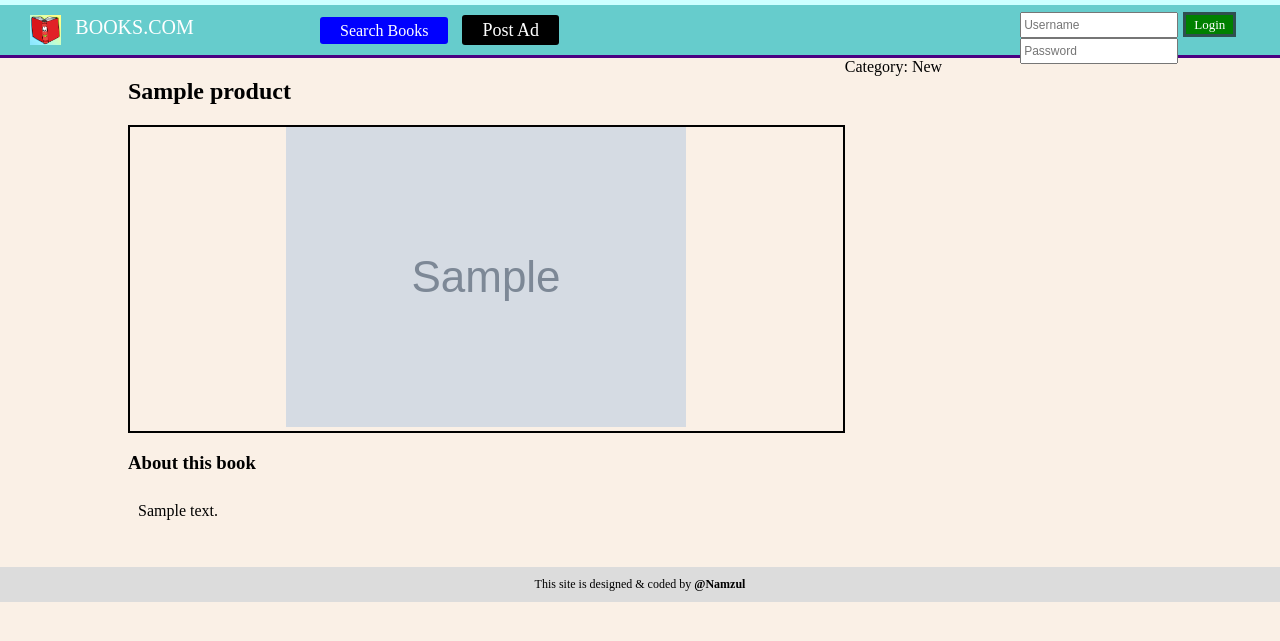
After one commit to NazmulHaque/books, a Django app: page /product/1/ in a window 1280 px wide. The commit adds this page. Shown: the top 641 px of the page. Run offline with Django 3.2, Linux system fonts and the light colour scheme; tables that the repository leaves empty hold one stand-in row (values such as "Sample post"); grey boxes marked "Sample" are stand-in pictures; parts of the project's set-up code (start-up, migrations or seed data) failed here and were passed over.

Commit message:
product view add

```diff
--- a/products/urls.py
+++ b/products/urls.py
@@ -2,6 +2,6 @@ from django.conf.urls import patterns, include, url
 
 urlpatterns = patterns('',
     url(r'^add/$', 'products.views.add'),
-    #url(r'^(?P<product_id>\d+)/$', 'products.views.product_view'),
+    url(r'^(?P<product_id>\d+)/$', 'products.views.product_view'),
 
 )
--- a/products/views.py
+++ b/products/views.py
@@ -47,7 +47,12 @@ def search(request):
     context.update(csrf(request))
     if request.method == 'POST':
         query = request.POST.get('query')
-        books = Product.objects.filter(title__icontains=query)
-        context['books'] = books
+        products = Product.objects.filter(title__icontains=query)
+        context['products'] = products
         return render_to_response('search-result.html', context)
     return render_to_response('search.html', context)
+def product_view(request, product_id):
+    context = {}
+    product = Product.objects.get(pk=product_id)
+    context['product'] = product
+    return render_to_response("products/product-view.html", context)
--- a/static/css/style.css
+++ b/static/css/style.css
@@ -65,16 +65,16 @@ body {
     height: 30px;
 }
 
-.content {
+body .content {
     width: 80%;
     padding: 0;
     margin: 0 auto;
+    background-color: #ffffff;
 }
 
 .home-message {
     width: 60%;
     float: left;
-    background-color: #ffffff;
     margin: 20px 0;
 }
 
@@ -89,7 +89,6 @@ body {
     margin-top: 20px;
     float: right;
     width: 32%;
-    background-color: #ffffff;
     text-align: center;
     padding: 0 0 35px 0;
 }
@@ -165,7 +164,6 @@ body {
 
 .user-settings {
     display: none;
-    background-color: #ffffff;
 }
 
 .user-settings ul {
@@ -284,7 +282,6 @@ login-form .form-error {
 
 .left-sidebar ul li {
     width: 70%;
-    background-color: #ffffff;
     padding: 10px 0 10px 10px;
     border-bottom: 2px solid #DCDCDC;
     text-align: left;
@@ -416,9 +413,7 @@ login-form .form-error {
     background-color: #C0C0C0;
 }
 
-.user-ads-view ul:nth-of-type(odd) {
-    background-color: #ffffff;
-}
+
 .user-ads-view ul:first-of-type {
     background-color: #6495ED;
 }
@@ -445,34 +440,60 @@ login-form .form-error {
     background-color: #F5F5F5;
 }
 
-.book-thumbnail, .book-title, .book-price {
+.product-thumbnail, .product-title, .product-price {
     float: left;
 }
 
-.book-thumbnail {
+.product-thumbnail {
     width: 25%;
 }
 
-.book-thumbnail img {
+.product-thumbnail img {
     width: 150px;
     border: 2px solid #DCDCDC;
 }
 
-.book-title {
+.product-title {
     width: 65%;
     margin: 20px 0;
 }
 
-.book-title .title {
+.product-title .title {
     font-size: 20px;
     font-weight: bold;
-    text-transform: uppercase;
 }
 
-.book-title .post-info {
+.product-title .post-info {
     margin: 10px 0;
 }
-.book-price {
+.product-price {
     width: 10%;
     margin: 20px 0;
 }
+
+.product-view-left, .product-view-right {
+    float: left;
+}
+
+.product-view-left {
+    width: 70%;
+}
+
+.product-view-right {
+    width: 30%;
+}
+
+.product-view-left .product-photo {
+    margin: 10px 0;
+    border: 2px solid #000000;
+    text-align: center;
+}
+.product-description {
+    border-radius: 5px;
+    width: 97%;
+    min-height: 50px;
+    padding: 10px;
+}
+.product-view-left .product-photo img {
+    width: 400px;
+}
--- /dev/null
+++ b/templates/products/product-view.html
@@ -0,0 +1,27 @@
+{% extends "base/base.html" %}
+
+{% block content %}
+    <div class="product-view-left">
+        <h2>{{ product.title|capfirst }}</h2>
+
+        <div class="product-photo">
+            {% if product.thumbnail %}
+                <img src="/{{ product.thumbnail }}" alt="product photo"/>
+            {% else %}
+                <img src="/static/img/product_photos/default.png" alt="product photo"/>
+            {% endif %}
+        </div>
+        <div>
+            <h3>About this book</h3>
+            <div class="product-description">
+                {{ product.description }}
+            </div>
+        </div>
+    </div>
+    <div class="product-view-right">
+        <div>
+            Category: {{ product.category }}
+        </div>
+    </div>
+
+{% endblock %}
```
Also changed, not shown: templates/search-result.html (+11 -11 lines).
